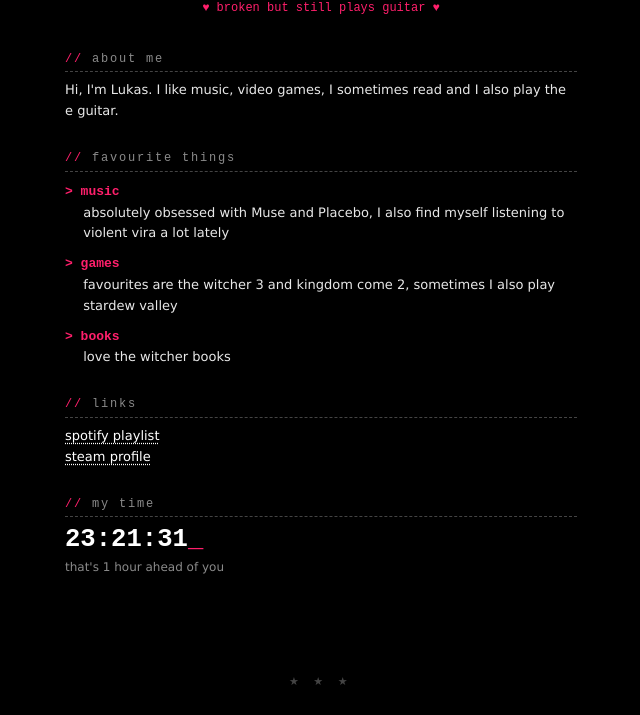
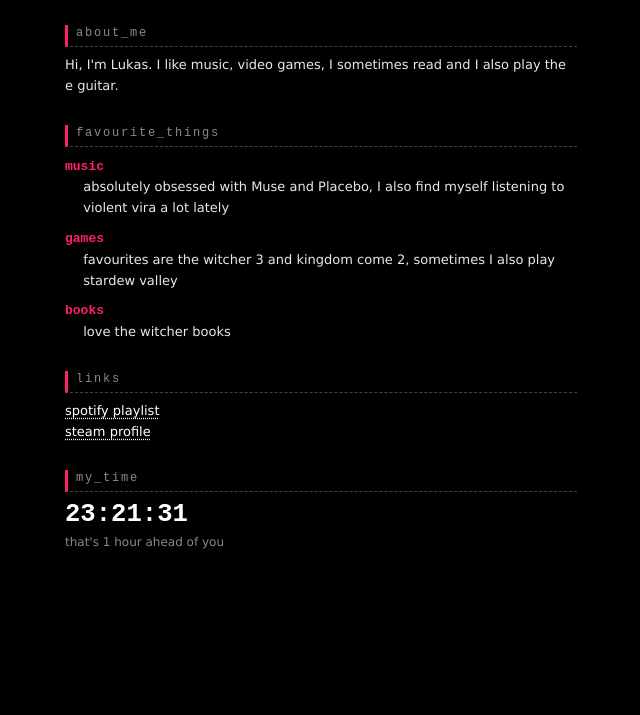
Before and after one commit to lukasvx/lukasvx.github.io, a plain HTML site: page index.html in a window 1280 px wide. Shown: the part 85-800 px from the top of the page, without its empty margins (319-959 px from the left). Drawn offline with Linux system fonts and the light colour scheme.

Commit message:
Restore original text; keep only visual changes
Co-Authored-By: Claude Sonnet 5.5 <noreply@anthropic.com>

```diff
--- a/css/style.css
+++ b/css/style.css
@@ -70,9 +70,9 @@ h2 {
     color: var(--muted);
 }
 
-h2::before {
-    content: "// ";
-    color: var(--accent);
+h2 {
+    border-left: 3px solid var(--accent);
+    padding-left: 8px;
 }
 
 p {
@@ -90,9 +90,6 @@ dt {
     color: var(--accent);
 }
 
-dt::before {
-    content: "> ";
-}
 
 dd {
     margin: 0 0 0 1.4em;
--- a/index.html
+++ b/index.html
@@ -9,25 +9,24 @@
     <link rel="icon" type="image/svg+xml" href="img/favicon.svg?v=25">
     <link rel="icon" type="image/png" sizes="32x32" href="img/favicon-32.png?v=25">
     <link rel="icon" type="image/png" sizes="16x16" href="img/favicon-16.png?v=25">
-    <title>&#9733; lukasvx &#9733;</title>
+    <title>&#9734; lukasvx &#9734;</title>
     <link rel="stylesheet" href="css/style.css?v=26">
     <script src="js/main.js?v=26" defer></script>
 </head>
 <body>
     <div class="wrap">
         <header>
-            <h1>xX_lukasvx_Xx</h1>
-            <p class="tag">&#9829; broken but still plays guitar &#9829;</p>
+            <h1>lukasvx</h1>
         </header>
 
         <main>
             <section id="about" aria-labelledby="about-title">
-                <h2 id="about-title">about me</h2>
+                <h2 id="about-title">about_me</h2>
                 <p>Hi, I'm Lukas. I like music, video games, I sometimes read and I also play the e guitar.</p>
             </section>
 
             <section id="favourites" aria-labelledby="fav-title">
-                <h2 id="fav-title">favourite things</h2>
+                <h2 id="fav-title">favourite_things</h2>
                 <dl>
                     <dt>music</dt>
                     <dd>absolutely obsessed with Muse and Placebo, I also find myself listening to violent vira a lot lately</dd>
@@ -47,15 +46,12 @@
             </section>
 
             <section id="time" aria-labelledby="time-title">
-                <h2 id="time-title">my time</h2>
-                <p class="clock"><time id="local-time">--:--:--</time><span class="cursor" aria-hidden="true">_</span></p>
+                <h2 id="time-title">my_time</h2>
+                <p class="clock"><time id="local-time">--:--:--</time></p>
                 <p class="diff" id="time-diff"></p>
             </section>
         </main>
 
-        <footer>
-            <p>&#9733; &#9733; &#9733;</p>
-        </footer>
     </div>
 </body>
 </html>
```
